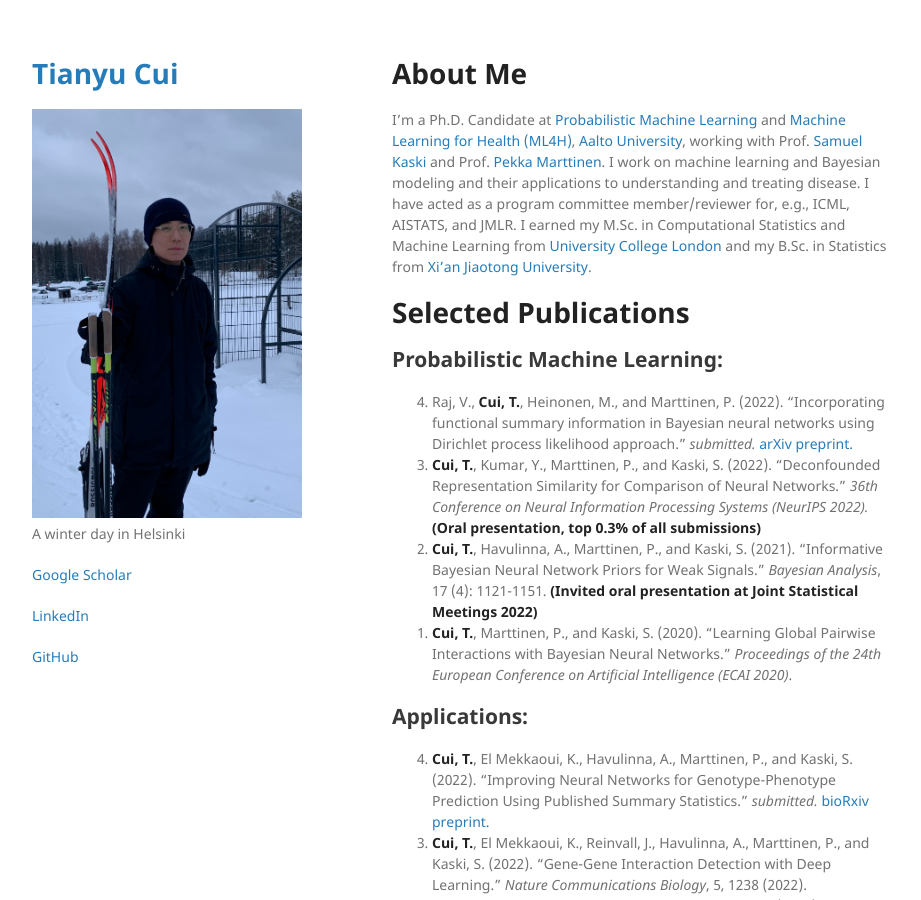
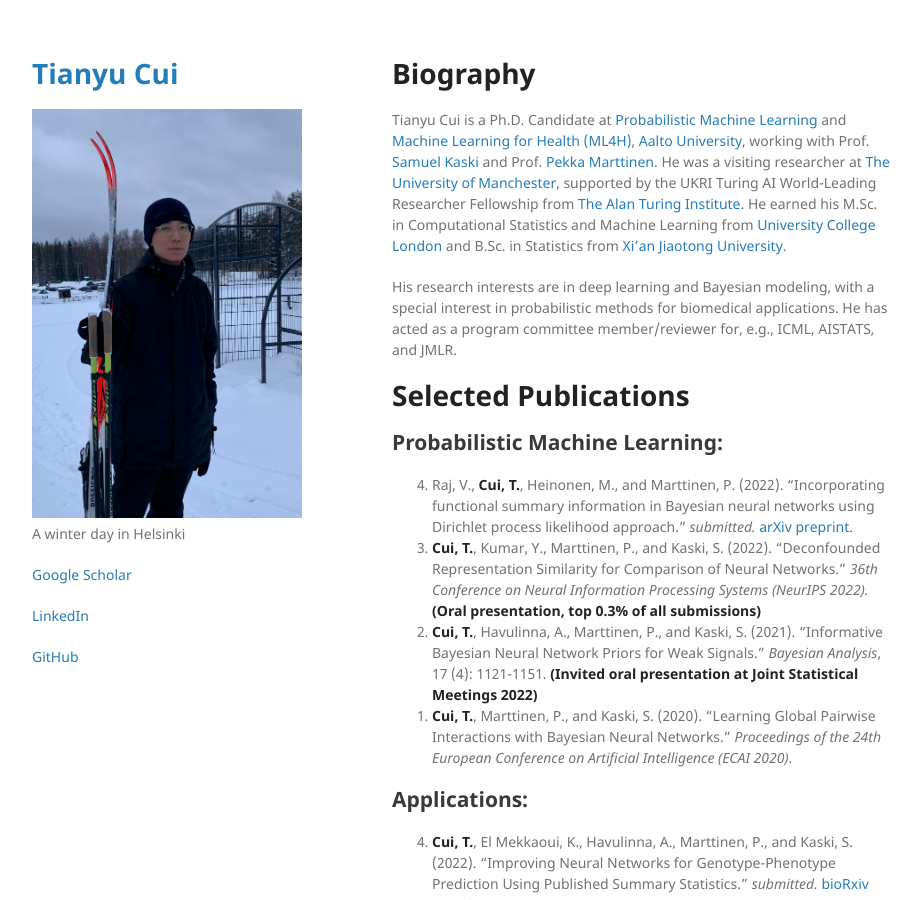
Before and after one commit to tycui/tycui.github.io, a Jekyll site: the page built from index.md, in a window 1280 px wide and 900 px high. Shown: the whole window, without its empty margins (178-1099 px from the left). Built offline with Jekyll 4.4.1, drawn with Linux system fonts in a browser that asks for light colours; our own code applies the rules of GitHub Pages for plain Markdown files.

Commit message:
Update index.md

```diff
--- a/index.md
+++ b/index.md
@@ -2,8 +2,10 @@
 layout: default
 ---
 
-# About Me
- I'm a Ph.D. Candidate at [Probabilistic Machine Learning](https://research.cs.aalto.fi/pml/) and [Machine Learning for Health (ML4H)](https://users.ics.aalto.fi/~pemartti/), [Aalto University](http://www.aalto.fi/en/), working with Prof. [Samuel Kaski](https://people.aalto.fi/samuel.kaski) and Prof. [Pekka Marttinen](https://users.ics.aalto.fi/~pemartti/). I work on machine learning and Bayesian modeling and their applications to understanding and treating disease. I have acted as a program committee member/reviewer for, e.g., ICML, AISTATS, and JMLR. I earned my M.Sc. in Computational Statistics and Machine Learning from [University College London](https://www.ucl.ac.uk/) and my B.Sc. in Statistics from [Xi'an Jiaotong University](http://en.xjtu.edu.cn/).
+# Biography
+Tianyu Cui is a Ph.D. Candidate at [Probabilistic Machine Learning](https://research.cs.aalto.fi/pml/) and [Machine Learning for Health (ML4H)](https://users.ics.aalto.fi/~pemartti/), [Aalto University](http://www.aalto.fi/en/), working with Prof. [Samuel Kaski](https://people.aalto.fi/samuel.kaski) and Prof. [Pekka Marttinen](https://users.ics.aalto.fi/~pemartti/). He was a visiting researcher at [The University of Manchester](https://www.manchester.ac.uk/), supported by the UKRI Turing AI World-Leading Researcher Fellowship from [The Alan Turing Institute](https://www.turing.ac.uk/). He earned his M.Sc. in Computational Statistics and Machine Learning from [University College London](https://www.ucl.ac.uk/) and B.Sc. in Statistics from [Xi'an Jiaotong University](http://en.xjtu.edu.cn/).
+
+His research interests are in deep learning and Bayesian modeling, with a special interest in probabilistic methods for biomedical applications. He has acted as a program committee member/reviewer for, e.g., ICML, AISTATS, and JMLR.
 
 
 # Selected Publications
```
